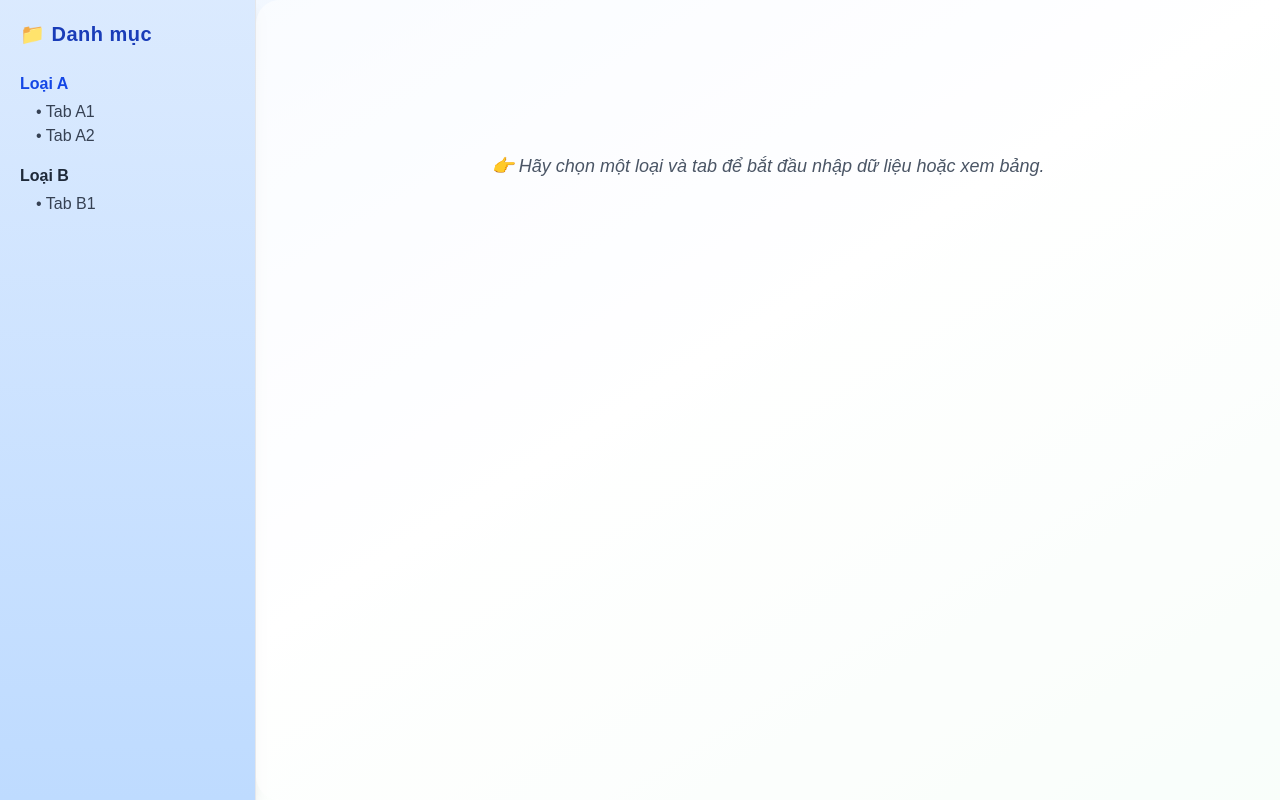
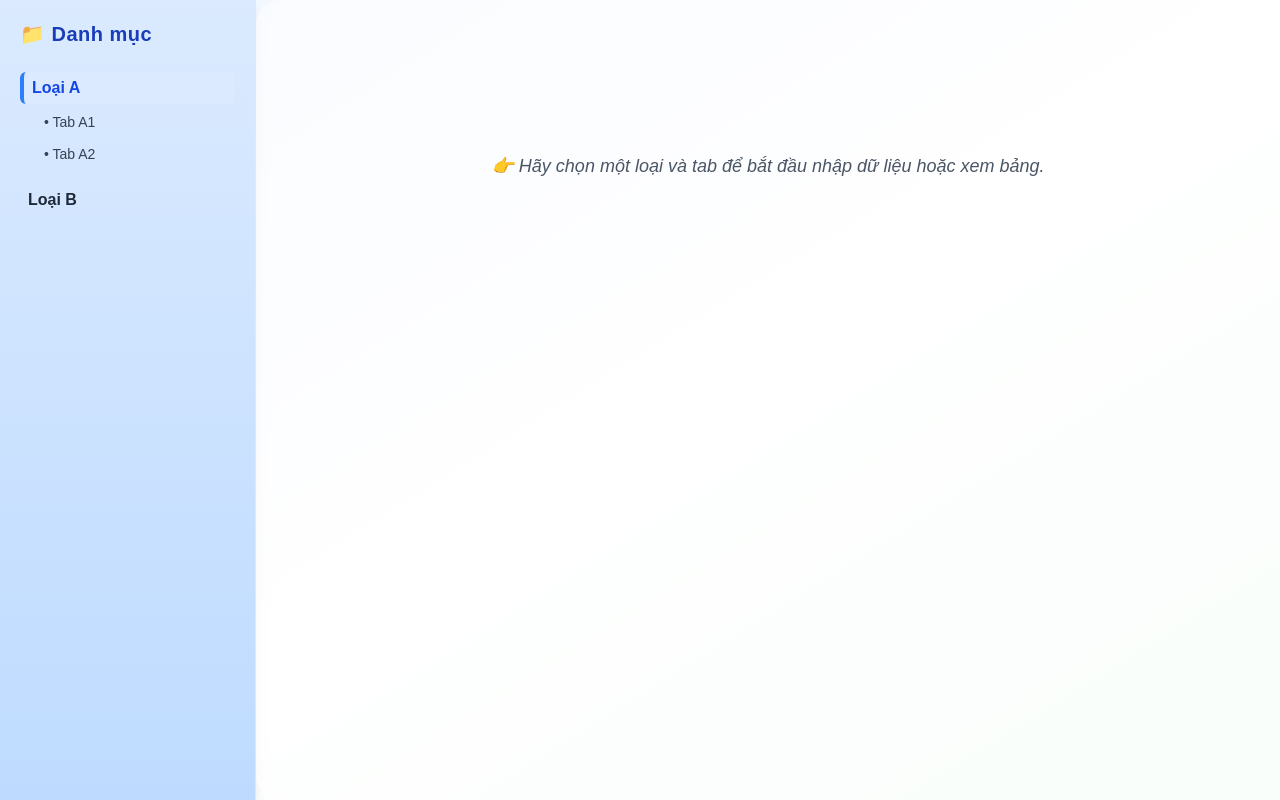
Before and after one commit to DinhHoaTran123/Testing, a Next.js app: page / in a window 1280 px wide. Built offline with nearby package versions, Linux system fonts and the light colour scheme.

Commit message:
Add style for categoriedList

```diff
--- a/src/app/components/CategorizedList.tsx
+++ b/src/app/components/CategorizedList.tsx
@@ -19,29 +19,44 @@ type Props = {
     onTabSelect: (catIndex: number, tabIndex: number) => void;
 };
 
-export default function CategorizedList({ categories, activeCategoryIndex, onCategorySelect, onTabSelect }: Props) {
+export default function CategorizedList({
+                                            categories,
+                                            activeCategoryIndex,
+                                            onCategorySelect,
+                                            onTabSelect,
+                                        }: Props) {
     return (
-        <div>
+        <div className="space-y-4">
             {categories.map((category, catIdx) => (
-                <div key={catIdx} className="mb-4">
+                <div key={catIdx}>
+                    {/* Category Name */}
                     <div
-                        className={`cursor-pointer font-semibold text-md mb-1 ${
-                            activeCategoryIndex === catIdx ? "text-blue-700" : "text-gray-800"
+                        className={`cursor-pointer px-2 py-1 rounded-md font-semibold transition-all
+                            ${
+                            activeCategoryIndex === catIdx
+                                ? "bg-blue-100 text-blue-700 border-l-4 border-blue-500"
+                                : "text-gray-800 hover:bg-blue-50"
                         }`}
                         onClick={() => onCategorySelect(catIdx)}
                     >
                         {category.name}
                     </div>
+
+                    {/* Tabs under each Category */}
+                    {activeCategoryIndex === catIdx && (
+                        <div className="ml-4 mt-1 space-y-1">
                             {category.tabs.map((tab, tabIdx) => (
                                 <div
                                     key={tabIdx}
-                            className="ml-4 cursor-pointer text-gray-700 hover:text-blue-600"
+                                    className="cursor-pointer px-2 py-1 text-sm text-gray-700 rounded-md hover:bg-blue-100 hover:text-blue-700 transition-all"
                                     onClick={() => onTabSelect(catIdx, tabIdx)}
                                 >
                                     • {tab.name}
                                 </div>
                             ))}
                         </div>
+                    )}
+                </div>
             ))}
         </div>
     );
```
Lines whose indentation alone changed are shown as unchanged.
